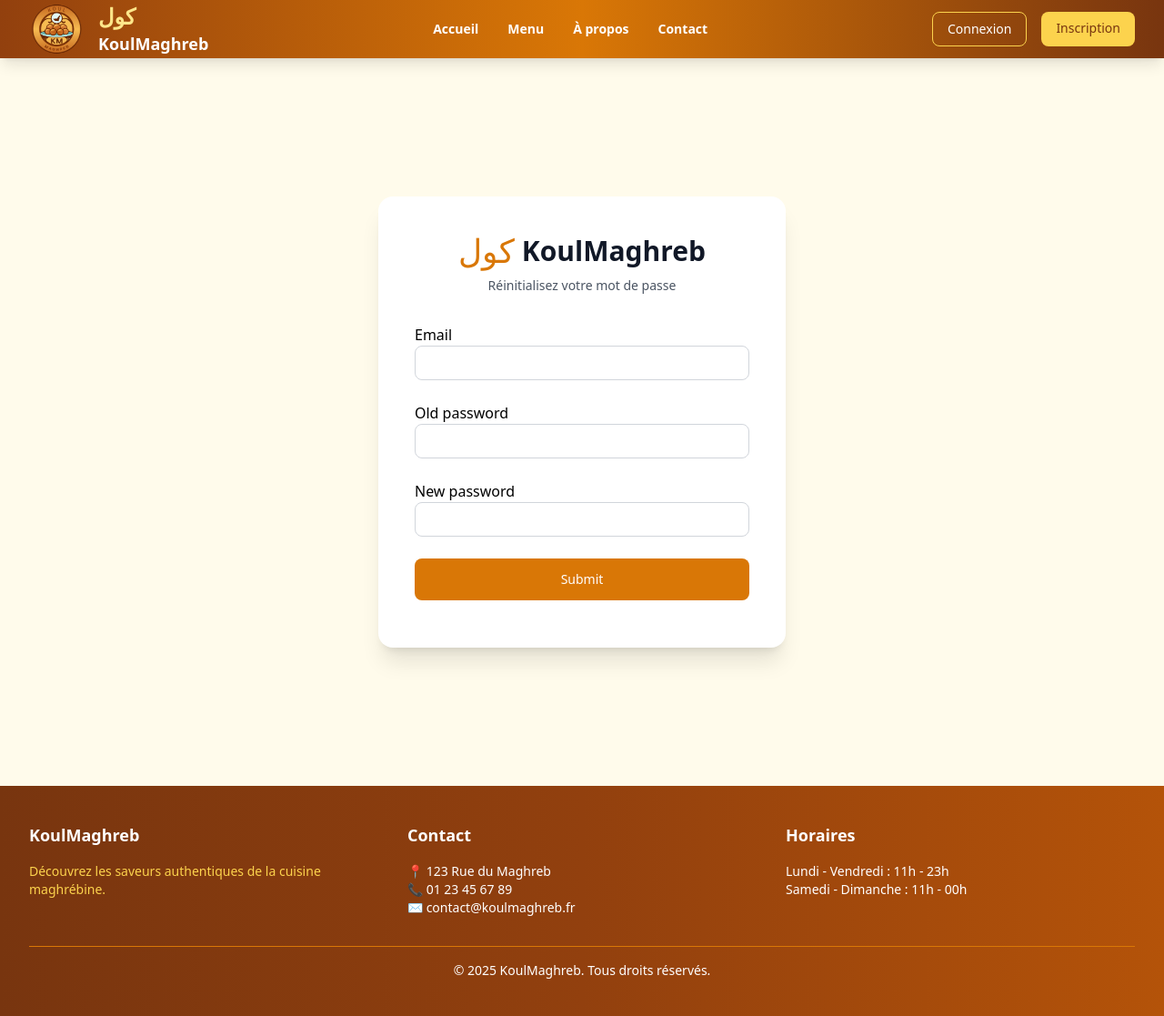
After one commit to marouane-AITOUALI/restaurant, a Symfony app: template templates/security/forgot_password.html.twig in a window 1280 px wide. The commit adds this page. Shown: the whole page at 91% size. Run offline with Twig, Linux system fonts and the light colour scheme; the template is opened without the code that fills it, so the values that code supplies are empty; form fields are guessed from the names that the template uses; some libraries are stand-ins or nearby versions.

Commit message:
add: mot de passe oublie
add: mot de passe oublie

```diff
--- a/src/Controller/SecurityController.php
+++ b/src/Controller/SecurityController.php
@@ -12,9 +12,9 @@ class SecurityController extends AbstractController
     #[Route(path: '/connexion', name: 'app_login')]
     public function login(AuthenticationUtils $authenticationUtils): Response
     {
-        // if ($this->getUser()) {
-        //     return $this->redirectToRoute('target_path');
-        // }
+        if ($this->getUser()) {
+            return $this->redirectToRoute('app_hello');
+        }
 
         // get the login error if there is one
         $error = $authenticationUtils->getLastAuthenticationError();
--- a/templates/Registration/connexion.html.twig
+++ b/templates/Registration/connexion.html.twig
@@ -70,7 +70,7 @@
                 </div>
 
                 <div class="text-sm">
-                    <a href="#" class="font-medium text-amber-600 hover:text-amber-500 transition-colors duration-200">
+                    <a href={{path('mot_de_passe_oublie')}} class="font-medium text-amber-600 hover:text-amber-500 transition-colors duration-200">
                         Mot de passe oublié ?
                     </a>
                 </div>
--- /dev/null
+++ b/templates/security/forgot_password.html.twig
@@ -0,0 +1,78 @@
+{% extends 'base.html.twig' %}
+
+{% block title %}KoulMaghreb - Réinitialisation du mot de passe{% endblock %}
+
+{% block body %}
+<div class="min-h-screen flex items-center justify-center py-12 px-4 sm:px-6 lg:px-8 bg-amber-50">
+    <div class="max-w-md w-full space-y-8 bg-white p-10 rounded-2xl shadow-xl">
+        {# En-tête du formulaire #}
+        <div class="text-center">
+            <div class="flex justify-center items-center space-x-2">
+                <span class="font-amiri text-4xl text-amber-600">كول</span>
+                <h2 class="text-3xl font-bold text-gray-900">
+                    KoulMaghreb
+                </h2>
+            </div>
+            <p class="mt-2 text-sm text-gray-600">
+                Réinitialisez votre mot de passe
+            </p>
+        </div>
+
+        {# Messages flash #}
+        {% for message in app.flashes('error') %}
+        <div class="text-center text-red-600 bg-red-100 border border-red-400 px-4 py-3 rounded-lg">
+            {{ message }}
+        </div>
+        {% endfor %}
+
+        {% for message in app.flashes('success') %}
+        <div class="text-center text-green-600 bg-green-100 border border-green-400 px-4 py-3 rounded-lg">
+            {{ message }}
+        </div>
+        {% endfor %}
+
+        {# Formulaire de réinitialisation #}
+        <form class="mt-8 space-y-6" method="post">
+            {{ form_start(form) }}
+
+            {# Email #}
+            <div>
+                {{ form_row(form.email, {
+                    'attr': {
+                        'class': 'appearance-none block w-full px-3 py-2 border border-gray-300 rounded-lg focus:ring-2 focus:ring-amber-500 focus:border-amber-500 sm:text-sm'
+                    }
+                }) }}
+            </div>
+
+            {# Ancien mot de passe #}
+            <div>
+                {{ form_row(form.old_password, {
+                    'attr': {
+                        'class': 'appearance-none block w-full px-3 py-2 border border-gray-300 rounded-lg focus:ring-2 focus:ring-amber-500 focus:border-amber-500 sm:text-sm'
+                    }
+                }) }}
+            </div>
+
+            {# Nouveau mot de passe #}
+            <div>
+                {{ form_row(form.new_password, {
+                    'attr': {
+                        'class': 'appearance-none block w-full px-3 py-2 border border-gray-300 rounded-lg focus:ring-2 focus:ring-amber-500 focus:border-amber-500 sm:text-sm'
+                    }
+                }) }}
+            </div>
+
+            {# Bouton de validation #}
+            <div>
+                {{ form_row(form.submit, {
+                    'attr': {
+                        'class': 'group relative w-full flex justify-center py-3 px-4 border border-transparent text-sm font-medium rounded-lg text-white bg-amber-600 hover:bg-amber-700 focus:outline-none focus:ring-2 focus:ring-offset-2 focus:ring-amber-500 transition-all duration-200 transform hover:scale-[1.02]'
+                    }
+                }) }}
+            </div>
+
+            {{ form_end(form) }}
+        </form>
+    </div>
+</div>
+{% endblock %}
--- a/templates/security/login.html.twig
+++ b/templates/security/login.html.twig
@@ -77,7 +77,7 @@
                 </div>
 
                 <div class="text-sm">
-                    <a href="#" class="font-medium text-amber-600 hover:text-amber-500 transition-colors duration-200">
+                    <a href={{path('mot_de_passe_oublie')}} class="font-medium text-amber-600 hover:text-amber-500 transition-colors duration-200">
                         Mot de passe oublié ?
                     </a>
                 </div>
```
Also changed, not shown: src/Controller/RegistrationController.php (+53 -0 lines), src/Form/ResetPasswordForm.php (added, +51 -0 lines).
